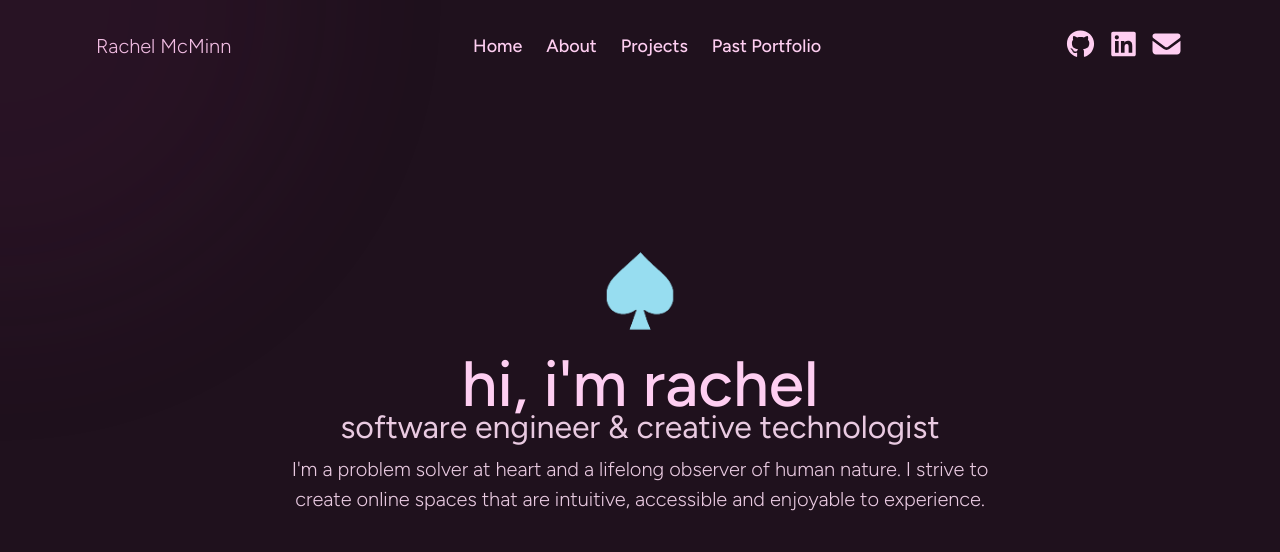
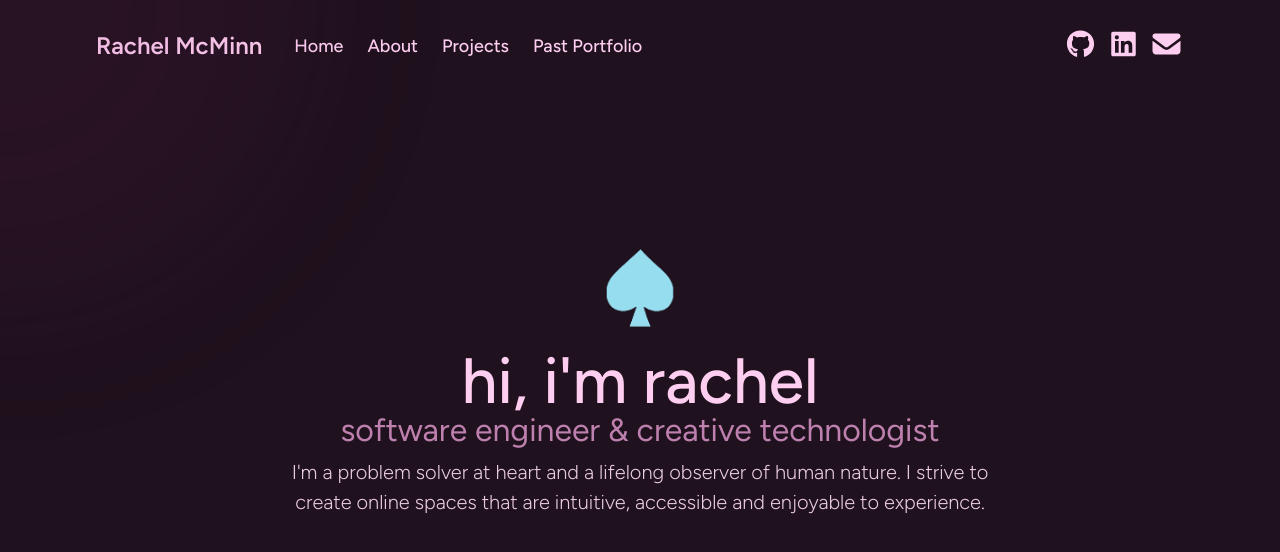
Before and after one commit to rachelmcminn/my-portfolio, a React (Vite) app: page / in a window 1280 px wide. Shown: the top 552 px of the page. Built offline with nearby package versions, Linux system fonts and the light colour scheme.

Commit message:
nav updates

```diff
--- a/src/components/MainPage/Nav.jsx
+++ b/src/components/MainPage/Nav.jsx
@@ -36,21 +36,11 @@ export const Navbar = ({ menuOpen, setMenuOpen }) => {
 
   return (
     <nav>
-      <div className="nav-bar-parent">
       <div className="nav-bar">
-          <Link to="/" id="nav-link-main" className="nav-link">
+        <div className="nav-left">
+          <Link to="/" id="nav-link-main" className="nav-link" tabindex="0">
             Rachel McMinn
           </Link>
-
-          {/* <button
-            className="mobile-menu-btn"
-            aria-label="Toggle navigation menu"
-            aria-expanded={menuOpen}
-            aria-controls="primary-nav"
-            onClick={() => setMenuOpen((prev) => !prev)}
-          >
-            &#9776;
-          </button> */}
 
           <div
             id="primary-nav"
@@ -58,7 +48,7 @@ export const Navbar = ({ menuOpen, setMenuOpen }) => {
           >
             {NAV_ITEMS.map(renderLink)}
           </div>
-
+        </div>
         <div className="social-links">
           <a
             href="https://github.com/rachelmcminn"
@@ -79,7 +69,6 @@ export const Navbar = ({ menuOpen, setMenuOpen }) => {
           </a>
         </div>
       </div>
-      </div>
     </nav>
   );
 };
--- a/src/index.css
+++ b/src/index.css
@@ -136,7 +136,7 @@ nav {
 
 #nav-link-main {
   display: block;
-  font-size: 20px;
+  font-size: 22px;
 }
 
 a.nav-link {
@@ -145,10 +145,19 @@ a.nav-link {
   transition: 0.3s ease-in-out;
 }
 
-.social-links {
+a.nav-link:hover {
+  color: #c490b6;
+}
+
+div.social-links {
   display: flex;
   flex-direction: row;
   gap: 8px;
+  transition: 0.3s ease-in-out;
+}
+div.nav-bar div.social-links a:hover {
+  transition: 0.3s ease-in-out;
+  color: #c490b6;
 }
 
 /* .mobile-menu-btn {
@@ -328,7 +337,7 @@ div#home {
 }
 
 .page-subtitle {
-  color: #d19fc5;
+  color: #be81af;
   font-size: 20px;
   font-weight: 500;
   margin-top: -5px;
@@ -567,12 +576,18 @@ a.footer-contact-link:hover {
   .nav-bar {
     display: flex;
     flex-direction: row;
-    justify-content: space-between;
+    /* justify-content: space-between; */
     align-items: center;
     height: 60px;
     padding: 1em 6em;
     background-color: var(--body-background);
     z-index: 1;
+  }
+
+  .nav-left {
+    display: flex;
+    flex-direction: row;
+    gap: 2em;
   }
 
   .nav-overlay {
@@ -599,7 +614,8 @@ a.footer-contact-link:hover {
 
   #nav-link-main {
     display: block;
-    font-size: 20px;
+    font-size: 24px;
+    font-weight: 600;
   }
 
   a.nav-link {
@@ -778,10 +794,10 @@ a.footer-contact-link:hover {
   }
 
   .page-subtitle {
-    color: #e9cae1;
+    color: #be81af;
     font-size: 32px;
     font-weight: 400;
-    margin-top: -24px;
+    margin-top: -18px;
   }
 
   .home-text {
```
Lines whose indentation alone changed are shown as unchanged.
